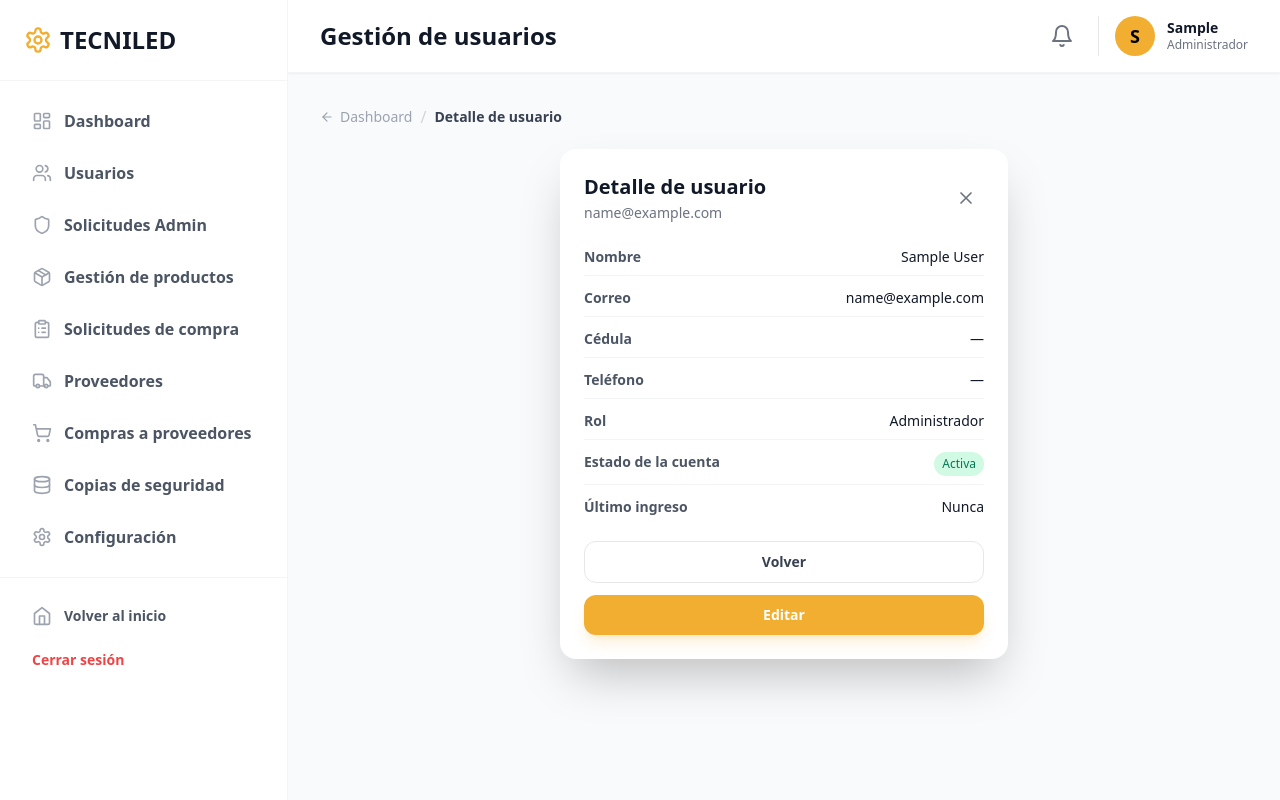
After one commit to Luisjose74/PROJEC-TECNILED, a Django app: page /usuarios/1/ in a window 1280 px wide. The commit adds this page. Run offline with Django 5.2, Linux system fonts and the light colour scheme; the visitor is signed in with stand-in values (Sample User, id 1); data comes from the database, SQL or seed files in the repository; some libraries are stand-ins or nearby versions.

Commit message:
Inactivar usuario: detalle, vistas y plantillas

```diff
--- a/TECNILED/settings.py
+++ b/TECNILED/settings.py
@@ -150,3 +150,8 @@ LOGIN_URL = 'login'
 # Archivos subidos por los usuarios (imágenes de productos)
 MEDIA_URL = 'media/'
 MEDIA_ROOT = BASE_DIR / 'media'
+
+# G1-123: cierre de sesión por inactividad
+SESSION_COOKIE_AGE = 60 * 30          # 30 minutos sin actividad
+SESSION_SAVE_EVERY_REQUEST = True     # cada petición reinicia el contador
+SESSION_EXPIRE_AT_BROWSER_CLOSE = True
--- /dev/null
+++ b/Usuarios/template/usuarios_detalle.html
@@ -0,0 +1,87 @@
+{% extends 'admin_base.html' %}
+{% block title %}Detalle de usuario - TECNILED{% endblock %}
+{% block titulo_seccion %}Gestión de usuarios{% endblock %}
+{% block migas_actual %}Detalle de usuario{% endblock %}
+{% block content %}
+<div class="flex justify-center">
+  <div class="bg-white dark:bg-gray-800 rounded-2xl shadow-2xl w-full max-w-md p-6">
+
+    <div class="flex items-center justify-between mb-6">
+      <div>
+        <h2 class="text-xl font-bold text-gray-900 dark:text-white">Detalle de usuario</h2>
+        <p class="text-sm text-gray-500 dark:text-gray-400 mt-0.5">{{ usuario.email }}</p>
+      </div>
+      <a href="{% url 'usuarios_lista' %}" title="Volver al listado" class="p-2 hover:bg-gray-100 dark:hover:bg-gray-700 rounded-xl transition-colors">
+        <svg class="w-5 h-5 text-gray-500" fill="none" stroke="currentColor" viewBox="0 0 24 24"><path stroke-linecap="round" stroke-linejoin="round" stroke-width="2" d="M6 18L18 6M6 6l12 12"/></svg>
+      </a>
+    </div>
+
+    <dl class="space-y-3 text-sm">
+      <div class="flex justify-between gap-4 border-b border-gray-100 dark:border-gray-700 pb-2">
+        <dt class="font-semibold text-gray-600 dark:text-gray-400">Nombre</dt>
+        <dd class="text-gray-900 dark:text-white text-right">{{ usuario.first_name }} {{ usuario.last_name }}</dd>
+      </div>
+      <div class="flex justify-between gap-4 border-b border-gray-100 dark:border-gray-700 pb-2">
+        <dt class="font-semibold text-gray-600 dark:text-gray-400">Correo</dt>
+        <dd class="text-gray-900 dark:text-white text-right">{{ usuario.email }}</dd>
+      </div>
+      <div class="flex justify-between gap-4 border-b border-gray-100 dark:border-gray-700 pb-2">
+        <dt class="font-semibold text-gray-600 dark:text-gray-400">Cédula</dt>
+        <dd class="text-gray-900 dark:text-white text-right">{{ usuario.documento|default:"—" }}</dd>
+      </div>
+      <div class="flex justify-between gap-4 border-b border-gray-100 dark:border-gray-700 pb-2">
+        <dt class="font-semibold text-gray-600 dark:text-gray-400">Teléfono</dt>
+        <dd class="text-gray-900 dark:text-white text-right">{{ usuario.telefono|default:"—" }}</dd>
+      </div>
+      <div class="flex justify-between gap-4 border-b border-gray-100 dark:border-gray-700 pb-2">
+        <dt class="font-semibold text-gray-600 dark:text-gray-400">Rol</dt>
+        <dd class="text-gray-900 dark:text-white text-right">{{ usuario.get_rol_display }}</dd>
+      </div>
+      <div class="flex justify-between gap-4 border-b border-gray-100 dark:border-gray-700 pb-2">
+        <dt class="font-semibold text-gray-600 dark:text-gray-400">Estado de la cuenta</dt>
+        <dd class="text-right">
+          <span class="inline-flex items-center px-2 py-1 rounded-full text-xs font-medium
+            {% if usuario.estado_cuenta == 'activa' %}bg-emerald-100 text-emerald-700 dark:bg-emerald-500/20 dark:text-emerald-400
+            {% else %}bg-red-100 text-red-700 dark:bg-red-500/20 dark:text-red-400{% endif %}">
+            {{ usuario.get_estado_cuenta_display }}
+          </span>
+        </dd>
+      </div>
+      <div class="flex justify-between gap-4">
+        <dt class="font-semibold text-gray-600 dark:text-gray-400">Último ingreso</dt>
+        <dd class="text-gray-900 dark:text-white text-right">{{ usuario.last_login|date:"d/m/Y H:i"|default:"Nunca" }}</dd>
+      </div>
+    </dl>
+
+    <div class="flex flex-col gap-3 pt-6">
+      <!-- Fila principal de acciones -->
+      <div class="flex gap-3">
+        <a href="{% url 'usuarios_lista' %}" class="flex-1 py-2.5 rounded-xl border border-gray-200 dark:border-gray-700 text-sm font-semibold text-gray-700 dark:text-gray-300 hover:bg-gray-100 dark:hover:bg-gray-700 transition-colors text-center">
+          Volver
+        </a>
+
+        {% if usuario.estado_cuenta == 'activa' and usuario != request.user %}
+        <form method="post" action="{% url 'inactivar_usuario' usuario.id %}" class="flex-1"
+              onsubmit="return confirm('¿Seguro que quieres inactivar a {{ usuario.email|escapejs }}?');">
+          {% csrf_token %}
+          <button type="submit" class="w-full py-2.5 rounded-xl bg-red-500 hover:bg-red-600 text-white text-sm font-bold transition-colors">
+            Inactivar usuario
+          </button>
+        </form>
+        {% elif usuario.estado_cuenta != 'activa' %}
+        <span class="flex-1 py-2.5 rounded-xl bg-gray-100 dark:bg-gray-700 text-gray-400 dark:text-gray-500 text-sm font-bold text-center cursor-not-allowed">
+          Cuenta inactiva
+        </span>
+        {% endif %}
+      </div>
+
+      <!-- Botón de Editar -->
+      <div>
+        <a href="{% url 'editar_rol' usuario.id %}" class="w-full block py-2.5 rounded-xl bg-[#F2AE30] hover:bg-[#d99b28] text-white text-sm font-bold transition-colors shadow-lg shadow-[#F2AE30]/20 text-center">
+          Editar
+        </a>
+      </div>
+    </div>
+  </div>
+</div>
+{% endblock %}
--- a/Usuarios/urls.py
+++ b/Usuarios/urls.py
@@ -9,4 +9,6 @@ urlpatterns = [
     path('usuarios/crear/', views.crear_usuario, name='crear_usuario'),
     path('usuarios/<int:usuario_id>/editar-rol/', views.editar_rol, name='editar_rol'),
     path('recuperar-contrasena/', views.recuperar_contrasena, name='recuperar_contrasena'),
+    path('usuarios/<int:usuario_id>/', views.usuario_detalle, name='usuario_detalle'),
+    path('usuarios/<int:usuario_id>/inactivar/', views.inactivar_usuario, name='inactivar_usuario'),
 ]
--- a/Usuarios/views.py
+++ b/Usuarios/views.py
@@ -1,3 +1,4 @@
+from django.views.decorators.http import require_POST
 from django.conf import settings
 from django.core.mail import send_mail
 from .models import CodigoRecuperacion
@@ -92,7 +93,6 @@ def usuarios_lista(request):
         'query': query,
     })
 
-
 @login_required
 @permission_required('Usuarios.gestionar_usuarios', raise_exception=True)
 def crear_usuario(request):
@@ -158,3 +158,31 @@ def recuperar_contrasena(request):
         form = SolicitarRecuperacionForm()
 
     return render(request, 'recuperar_contrasena.html', {'form': form})
+
+@login_required
+@permission_required('Usuarios.gestionar_usuarios', raise_exception=True)
+def usuario_detalle(request, usuario_id):
+    usuario = get_object_or_404(Usuario, pk=usuario_id)
+    # CORREGIDO: el archivo se llama usuarios_detalle.html (con "s")
+    return render(request, 'usuarios_detalle.html', {'usuario': usuario})
+
+@login_required
+@permission_required('Usuarios.gestionar_usuarios', raise_exception=True)
+@require_POST
+def inactivar_usuario(request, usuario_id):
+    usuario = get_object_or_404(Usuario, pk=usuario_id)
+
+    if usuario == request.user:
+        messages.error(request, 'No puedes inactivar tu propia cuenta.')
+    elif usuario.estado_cuenta != Usuario.EstadoCuenta.ACTIVA:
+        # Criterio 2: ya está inactivo, se impide la acción
+        messages.error(
+            request,
+            f'La cuenta de {usuario.email} ya no está activa (estado: {usuario.get_estado_cuenta_display()}).'
+        )
+    else:
+        usuario.estado_cuenta = Usuario.EstadoCuenta.SUSPENDIDA
+        usuario.save()
+        messages.success(request, f'La cuenta de {usuario.email} fue inactivada.')
+
+    return redirect('usuario_detalle', usuario_id=usuario.id)
--- a/template/admin_base.html
+++ b/template/admin_base.html
@@ -1,4 +1,4 @@
-{% load static %}
+ {% load static %}
 <!DOCTYPE html>
 <html lang="es">
 <head>
```
Also changed, not shown: Usuarios/template/usuarios_lista.html (+15 -2 lines), Usuarios/tests.py (+34 -0 lines), template/partials/header.html (+18 -19 lines).
